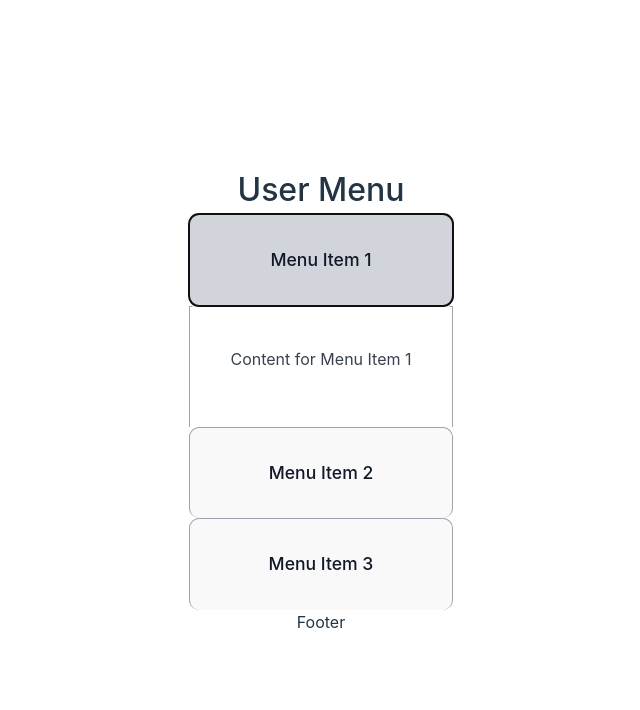
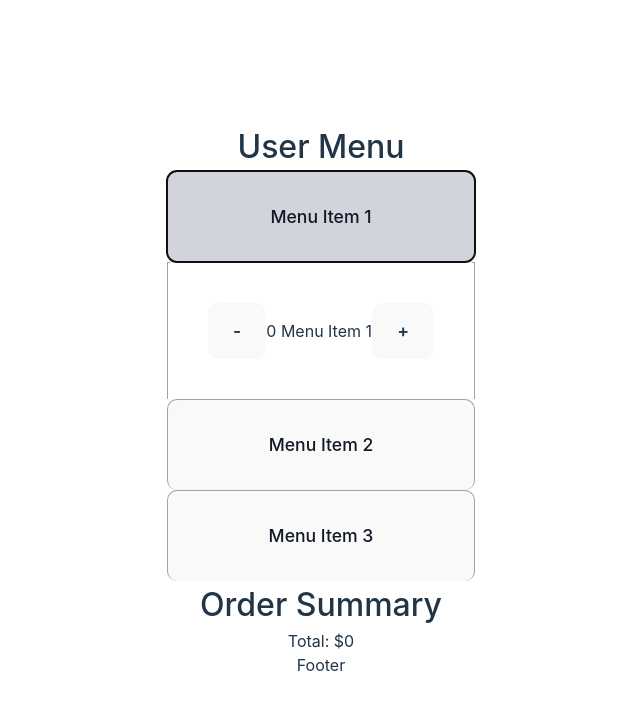
Before and after one commit to andrii-kuznichenko/restaurant-app, a React (Vite) app in the folder client/: page / in a window 1280 px wide. Both pictures are taken after a click on the button "Menu Item 1". Shown: the top 710 px of the page, without its empty margins (319-959 px from the left). Built offline with nearby package versions, Linux system fonts and the light colour scheme.

Commit message:
UserMealDetails OrderSummary is working

```diff
--- a/client/src/assets/mockData.json
+++ b/client/src/assets/mockData.json
@@ -1,5 +1,5 @@
 [
-    { "id": 1, "name": "Menu Item 1", "content": "Content for Menu Item 1" },
-    { "id": 2, "name": "Menu Item 2", "content": "Content for Menu Item 2" },
-    { "id": 3, "name": "Menu Item 3", "content": "Content for Menu Item 3" }
+    { "id": 1, "name": "Menu Item 1", "content": "Content for Menu Item 1", "price": 30 },
+    { "id": 2, "name": "Menu Item 2", "content": "Content for Menu Item 2", "price": 50 },
+    { "id": 3, "name": "Menu Item 3", "content": "Content for Menu Item 3", "price": 25 }
   ]
--- a/client/src/components/OrderSummary.jsx
+++ b/client/src/components/OrderSummary.jsx
@@ -0,0 +1,20 @@
+
+import React from 'react';
+
+const OrderSummary = ({ orderItems, total }) => {
+  return (
+    <div>
+      <h2>Order Summary</h2>
+      <ul>
+        {orderItems.map((item) => (
+          <li key={item.id}>
+            {item.quantity} x {item.name} - ${item.price * item.quantity}
+          </li>
+        ))}
+      </ul>
+      <p>Total: ${total}</p>
+    </div>
+  );
+};
+
+export default OrderSummary;
--- a/client/src/components/UserMealDetails.jsx
+++ b/client/src/components/UserMealDetails.jsx
@@ -1,9 +1,29 @@
-import React from 'react'
 
-function UserMealDeatils() {
+import React, { useState } from 'react';
+
+const UserMealDetails = ({ item, onAdd, onRemove }) => {
+  const [quantity, setQuantity] = useState(0);
+
+  const handleAdd = () => {
+    setQuantity(quantity + 1);
+    onAdd(item);
+  };
+
+  const handleRemove = () => {
+    if (quantity > 0) {
+      setQuantity(quantity - 1);
+      onRemove(item);
+    }
+  };
+
   return (
-    <div>UserMealDeatils</div>
-  )
-}
+    <div>
+      <button onClick={handleRemove}>-</button>
+      {quantity} {item.name}
+      <button onClick={handleAdd}>+</button>
 
-export default UserMealDeatils
+    </div>
+  );
+};
+
+export default UserMealDetails;
--- a/client/src/components/UserMenu.jsx
+++ b/client/src/components/UserMenu.jsx
@@ -1,5 +1,7 @@
 import React, { useState, useEffect } from 'react';
 /*import axios from 'axios';*/
+import UserMealDetails from './UserMealDetails';
+import OrderSummary from './OrderSummary';
 import mockData from '../assets/mockData.json';
 import './UserMenu.css';
 
@@ -7,10 +9,51 @@ const UserMenu = () => {
   const [usermenu, setUserMenu] = useState([]);
   const [loading, setLoading] = useState(true);
   const [activeAccordion, setActiveAccordion] = useState(null);
+  const [orderItems, setOrderItems] = useState([]);
+  const [total, setTotal] = useState(0);
 
   const handleAccordionClick = (index) => {
-    setActiveAccordion(index === activeAccordion ? null : index);
+    setActiveAccordion((prevIndex) => (prevIndex === index ? null : index));
   };
+
+
+  const handleAdd = (item) => {
+
+ // Check if the item is already in the order
+ const existingItem = orderItems.find((orderItem) => orderItem.id === item.id);
+
+ if (existingItem) {
+   setOrderItems((prevItems) =>
+     prevItems.map((orderItem) =>
+       orderItem.id === item.id
+         ? { ...orderItem, quantity: orderItem.quantity + 1 }
+         : orderItem
+     )
+   );
+ } else {
+   setOrderItems((prevItems) => [...prevItems, { ...item, quantity: 1 }]);
+ }
+
+ setTotal((prevTotal) => prevTotal + item.price);
+
+  };
+
+  const handleRemove = (item) => {
+    const existingItem = orderItems.find((orderItem) => orderItem.id === item.id);
+
+    if (existingItem && existingItem.quantity > 0) {
+      setOrderItems((prevItems) =>
+        prevItems.map((orderItem) =>
+          orderItem.id === item.id
+            ? { ...orderItem, quantity: orderItem.quantity - 1 }
+            : orderItem
+        )
+      );
+      setTotal((prevTotal) => prevTotal - item.price);
+    }
+  };
+
+
 
   useEffect(() => {
   /* axios
@@ -51,12 +94,18 @@ setLoading(false);
             </button>
             {activeAccordion === index && (
               <div className="p-10 border border-b-0 border-gray-400">
-                <p className="mb-4 text-gray-700">{item.content}</p>
+                <UserMealDetails
+                  item={item}
+                  onAdd={() => handleAdd(item)}
+                  onRemove={() => handleRemove(item)}
+                />
+
               </div>
             )}
           </div>
         ))}
       </div>
+      <OrderSummary orderItems={orderItems} total={total} />
     </div>
   );
 };
```
